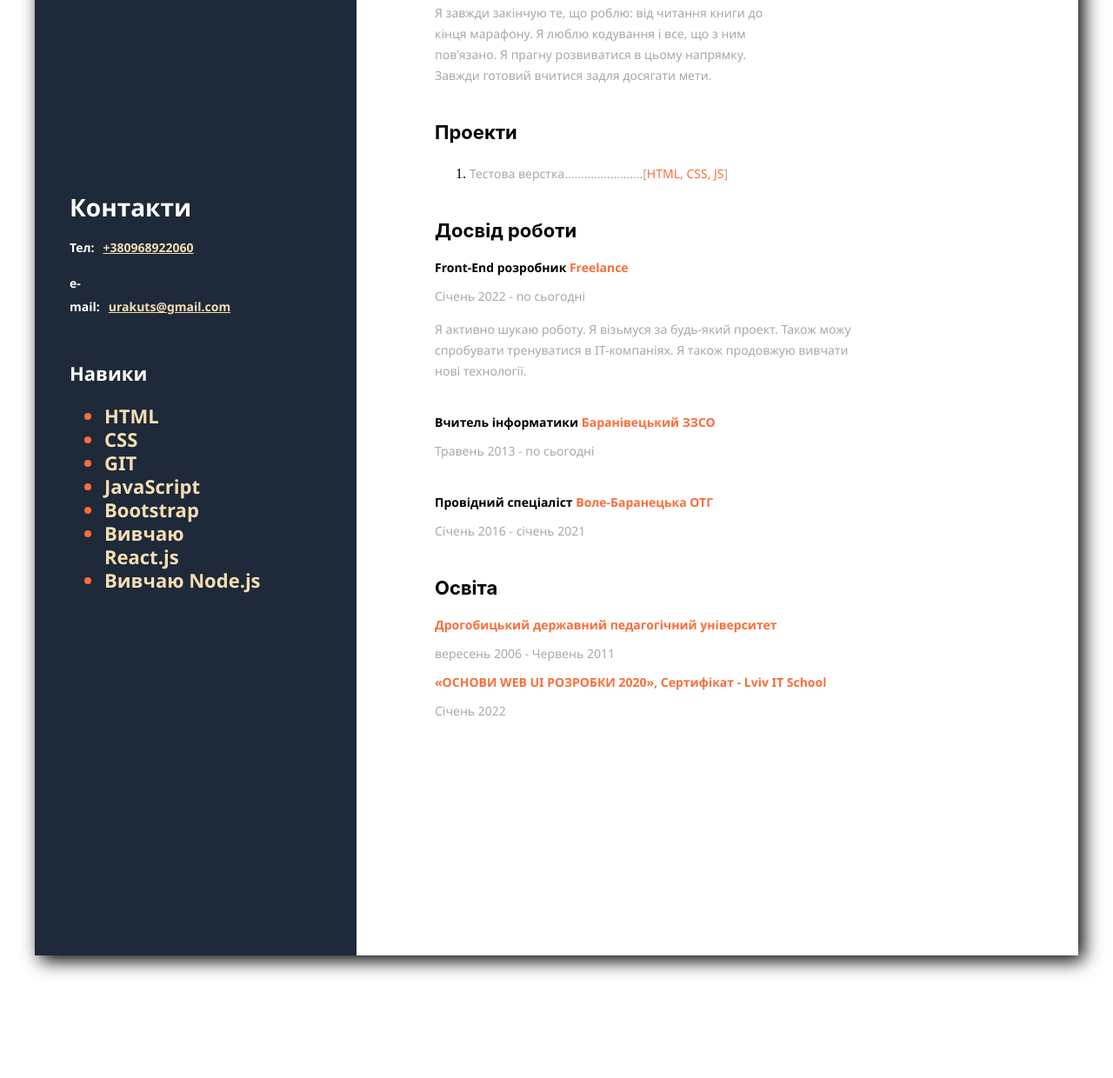
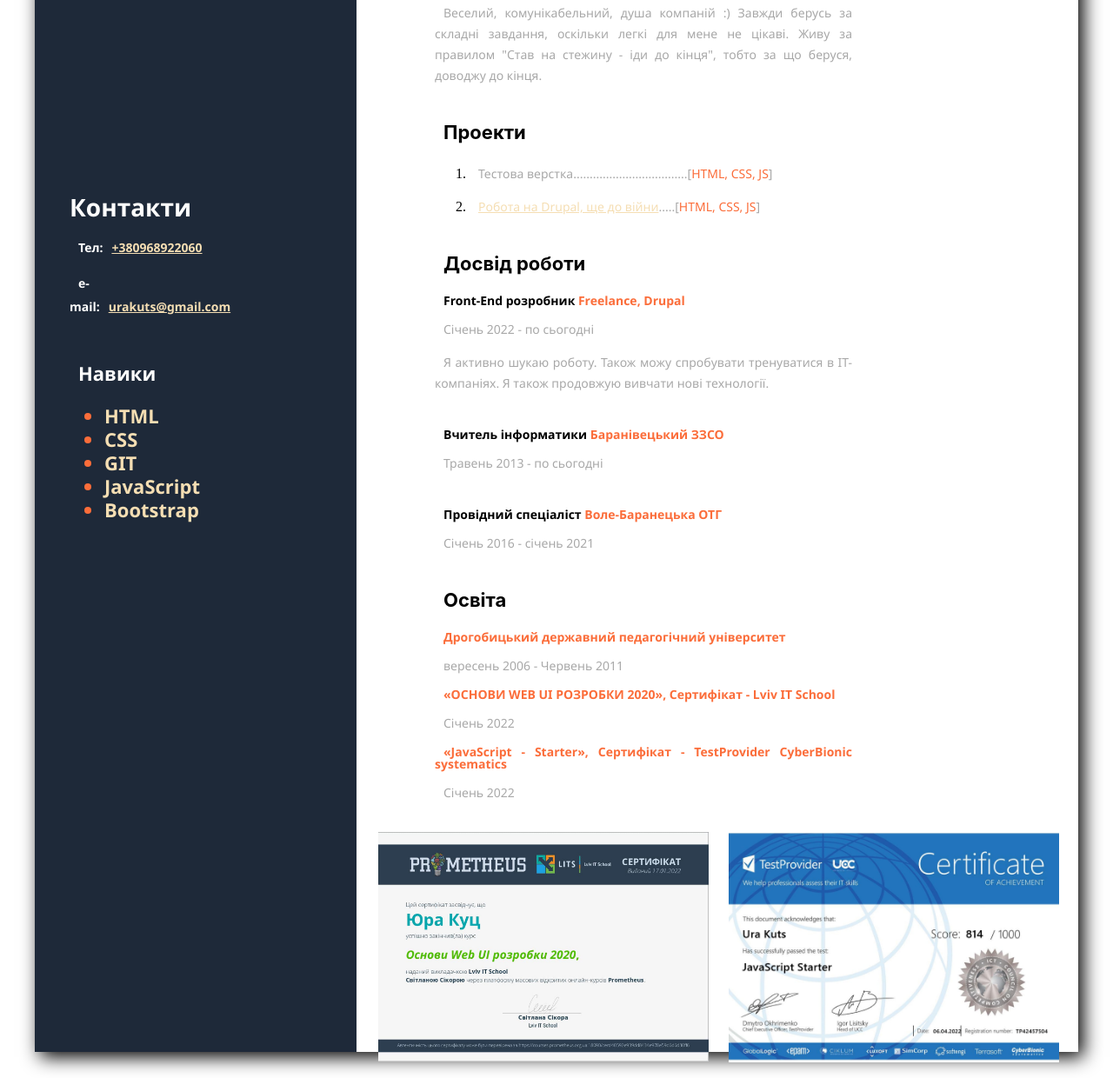
Before and after one commit to urakuts/-, a plain HTML site: page index.html in a window 1280 px wide. Shown: the part 260-1500 px from the top of the page at 87% size. Before the commit the page ends 1399 px from the top, so only its background shows below. Drawn offline with Linux system fonts and the light colour scheme.

Commit message:
New sertificate and new education

```diff
--- a/index.html
+++ b/index.html
@@ -27,8 +27,7 @@
                     <li><span>GIT</span></li>
                     <li><span>JavaScript</span></li>
                     <li><span>Bootstrap</span></li>
-                    <li><span>Вивчаю React.js</span></li>
-                    <li><span>Вивчаю Node.js</span></li>
+
                 </ul>
             </div>
             <!-- <div class="soft_skills"> -->
@@ -41,23 +40,25 @@
 <!-- Right sidebar -->
         <div class="right_side">
             <div class="name">
-                <p id="p1">Стажер Front-End розробки</p>
+                <p id="p1">Стажер Front-End trainee</p>
                 <p id="p2">Куц Юрій</p>
-                <p id="p3">Я завжди закінчую те, що роблю: від читання книги до кінця марафону. Я люблю кодування і все, що з ним пов’язано. Я прагну розвиватися в цьому напрямку. Завжди готовий вчитися задля досягати мети.</p>
+                <p id="p3">Веселий, комунікабельний, душа компаній :) Завжди берусь за складні завдання, оскільки легкі для мене не цікаві. Живу за правилом "Став на стежину - іди до кінця", тобто за що беруся, доводжу до кінця. </p>
             </div>
             <div class="project">
                 <p id="p4">Проекти</p>
                 <ol>
                     <li>
-                        <p id="p3">Тестова верстка........................[<span style="color: rgba(251, 109, 58, 1)">HTML, CSS, JS</span>]</p>
+                        <p id="p3">Тестова верстка...................................[<span style="color: rgba(251, 109, 58, 1)">HTML, CSS, JS</span>]</p>
+                    </li>
+                    <li><p id="p3"><a href="http://urakuts2.task.v056.ru/"> Робота на Drupal, ще до війни</a>.....[<span style="color: rgba(251, 109, 58, 1)">HTML, CSS, JS</span>]</p>
                     </li>
                 </ol>
             </div>
             <div class="work">
                 <p id="p4">Досвід роботи</p>
-                <p id="p1">Front-End розробник <span style="color: rgba(251, 109, 58, 1);">Freelance</span></p>
+                <p id="p1">Front-End розробник <span style="color: rgba(251, 109, 58, 1);">Freelance, Drupal</span></p>
                 <p id="p3"> Січень 2022 - по сьогодні </p>
-                <p id="p3"> Я активно шукаю роботу. Я візьмуся за будь-який проект. Також можу спробувати тренуватися в ІТ-компаніях. Я також продовжую вивчати нові технології. </p>
+                <p id="p3"> Я активно шукаю роботу. Також можу спробувати тренуватися в ІТ-компаніях. Я також продовжую вивчати нові технології. </p>
             </div>
             <div class="work">
                 <p id="p1">Вчитель інформатики<span style="color: rgba(251, 109, 58, 1);"> Баранівецький ЗЗСО</span></p>
@@ -73,8 +74,16 @@
                 <p id="p3">вересень 2006 - Червень 2011 </p>
                 <p id="p1" style="color: rgba(251, 109, 58, 1);">«ОСНОВИ WEB UI РОЗРОБКИ 2020», Сертифікат - Lviv IT School</p>
                 <p id="p3">Січень 2022 </p>
-
-
+                <p id="p1" style="color: rgba(251, 109, 58, 1);">«JavaScript - Starter», Сертифікат - TestProvider CyberBionic systematics</p>
+                <p id="p3">Січень 2022 </p>
+            </div>
+            <div class="img_sertificate">
+                <div class="img_sertificate01">
+                    <img src="image/Certificate_page-0001-min.jpg" width="380px" alt="sertificate">
+                </div>
+                <div class="img_sertificate02">
+                    <img src="image/TP42457504_page-0001-min.jpg" alt="sertificate" width="380px">
+                </div>
             </div>
         </div>
     </div>
--- a/style.css
+++ b/style.css
@@ -1,21 +1,22 @@
 body{
     margin: 0px;
     width: 1280px;
-    height: 1399px;
+    height: 1500px;
+
 
 }
 .wrap{
     display: flex;
     position: absolute;
     width: 1200px;
-    height: 1319px;
+    height: 1430px;
     margin: 40px;
-    box-shadow: 6px 6px 20px
+    box-shadow: 6px 6px 20px;
 }
 /* Left sidebar */
 .left_side{
     width: 370px;
-    height: 1319px;
+    height: 1430px;
     background-color: rgba(30, 41, 57, 1);
     color: white;
 }
@@ -78,13 +79,19 @@ li span{
 /* Right sidebar */
 .right_side{
     width: 830px;
-    height: 1319px;
+    height: 1430px;
     background-color: rgba(255, 255, 255, 1);
 }
 .name{
     margin-top: 100px;
     margin-left: 90px;
-    margin-right: 340px;
+    margin-right: 260px;
+
+
+}
+p{
+    text-indent: 10px;
+    text-align: justify;
 }
 #p1{
     font-family: 'Segoe UI', Tahoma, Geneva, Verdana, sans-serif;
@@ -124,3 +131,27 @@ li span{
     font-size: 22px;
     line-height: 27px;
 }
+.img_sertificate{
+    margin: 20px;
+    display: flex;
+    justify-content: center;
+}
+.img_sertificate01, .img_sertificate02{
+    width: 380px;
+    height: 265px;
+    margin: 10px;
+    transition: transform 2s;
+    /* background-color/: silver; */
+}
+.img_sertificate01{
+    margin: 13px;
+
+}
+.img_sertificate01:hover img,
+.img_sertificate02:hover img {
+    right: 100px;
+    bottom: 100px;
+    position: relative;
+    transform: scale(1.5);
+
+}
```
Also changed, not shown: image/Certificate (1)_page-0001-min.jpg (added), image/Certificate_page-0001-min.jpg (added), image/TP42457504_page-0001-min.jpg (added).
